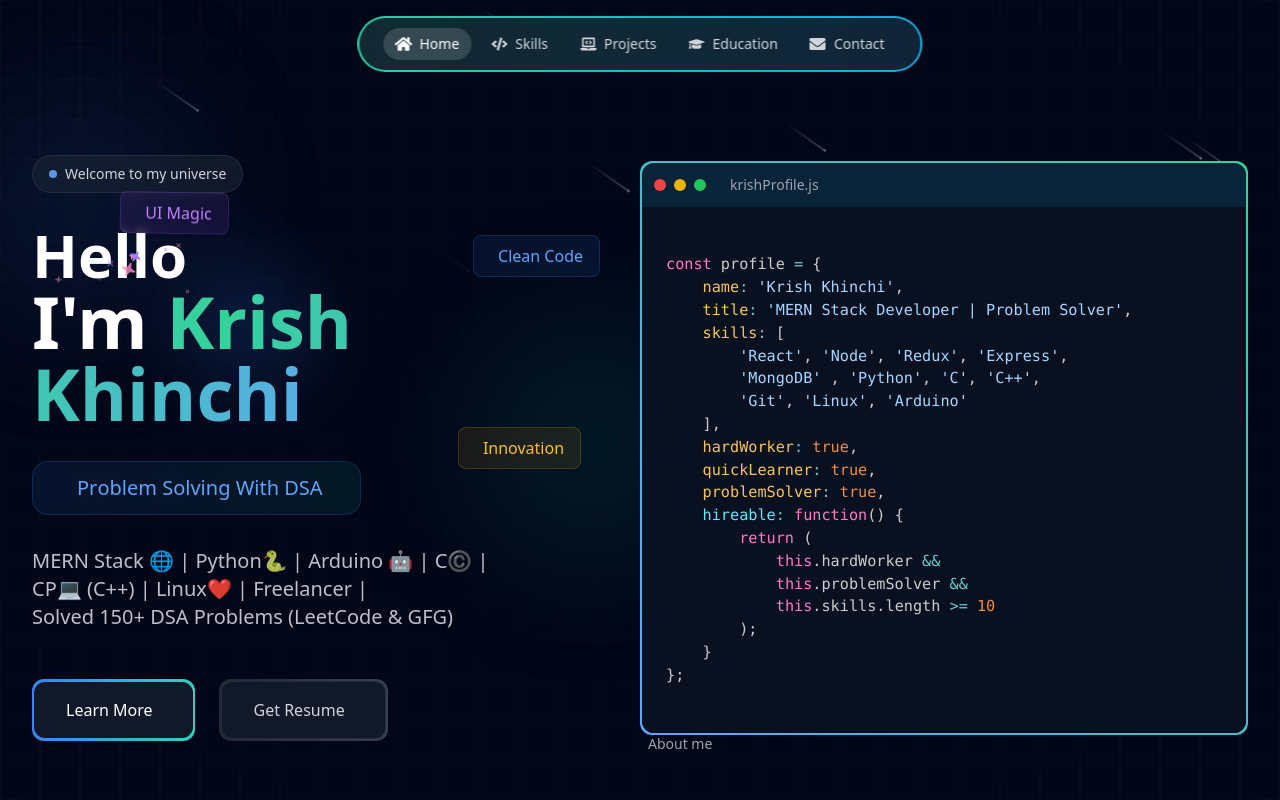
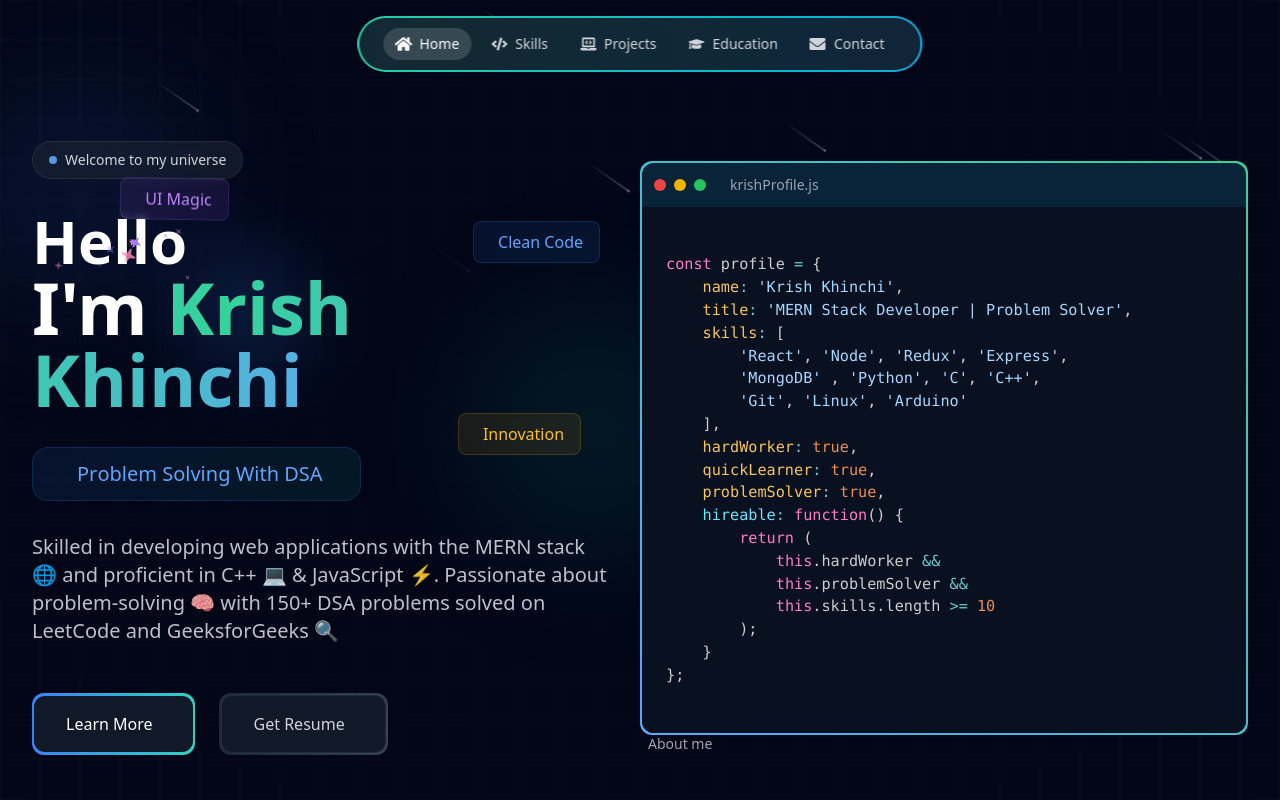
Before and after one commit to krishkhinchi/Portfolio, a React (Vite) app: page / in a window 1280 px wide. Shown: the top 800 px of the page. Built offline with nearby package versions, Linux system fonts and the light colour scheme.

Commit message:
Portfolio

```diff
--- a/src/pages/Hero/Hero.jsx
+++ b/src/pages/Hero/Hero.jsx
@@ -159,9 +159,7 @@ const profile = {
               {/* Description */}
               <div className="relative mb-8 sm:mb-12 max-w-xl">
                 <p className="text-base sm:text-xl text-gray-300/90 leading-relaxed">
-                MERN Stack 🌐 | Python🐍 | Arduino 🤖 | C©️ | <br />
-                CP💻 (C++) | Linux❤️ | Freelancer | <br />
-                Solved 150+ DSA Problems (LeetCode & GFG)
+                  Skilled in developing web applications with the MERN stack 🌐 and proficient in C++ 💻 & JavaScript ⚡. Passionate about problem-solving 🧠 with 150+ DSA problems solved on LeetCode and GeeksforGeeks 🔍
                 </p>
               </div>
 
```
Also changed, not shown: 1 other file (tests, documents, lock files or other folders).
